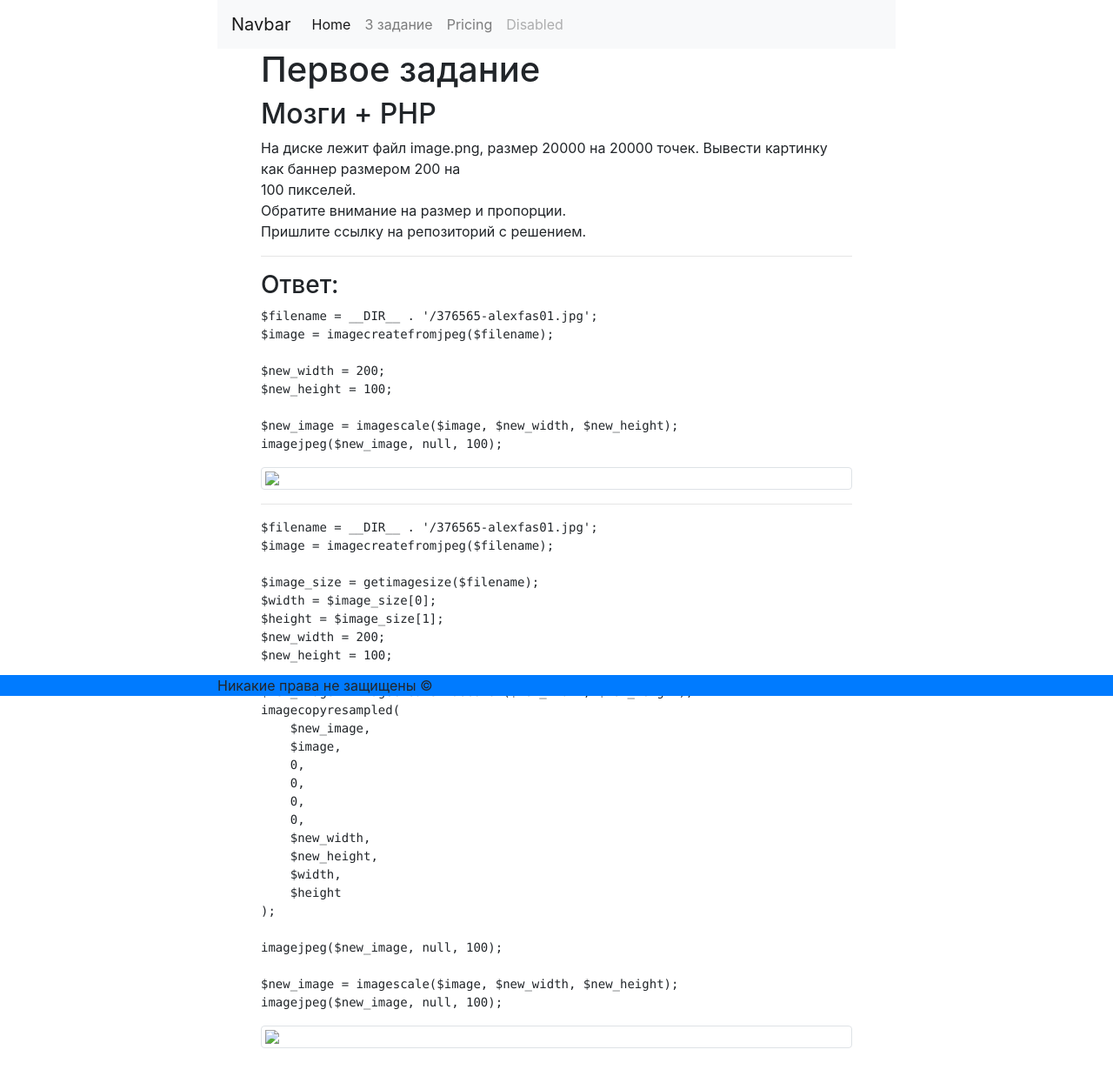
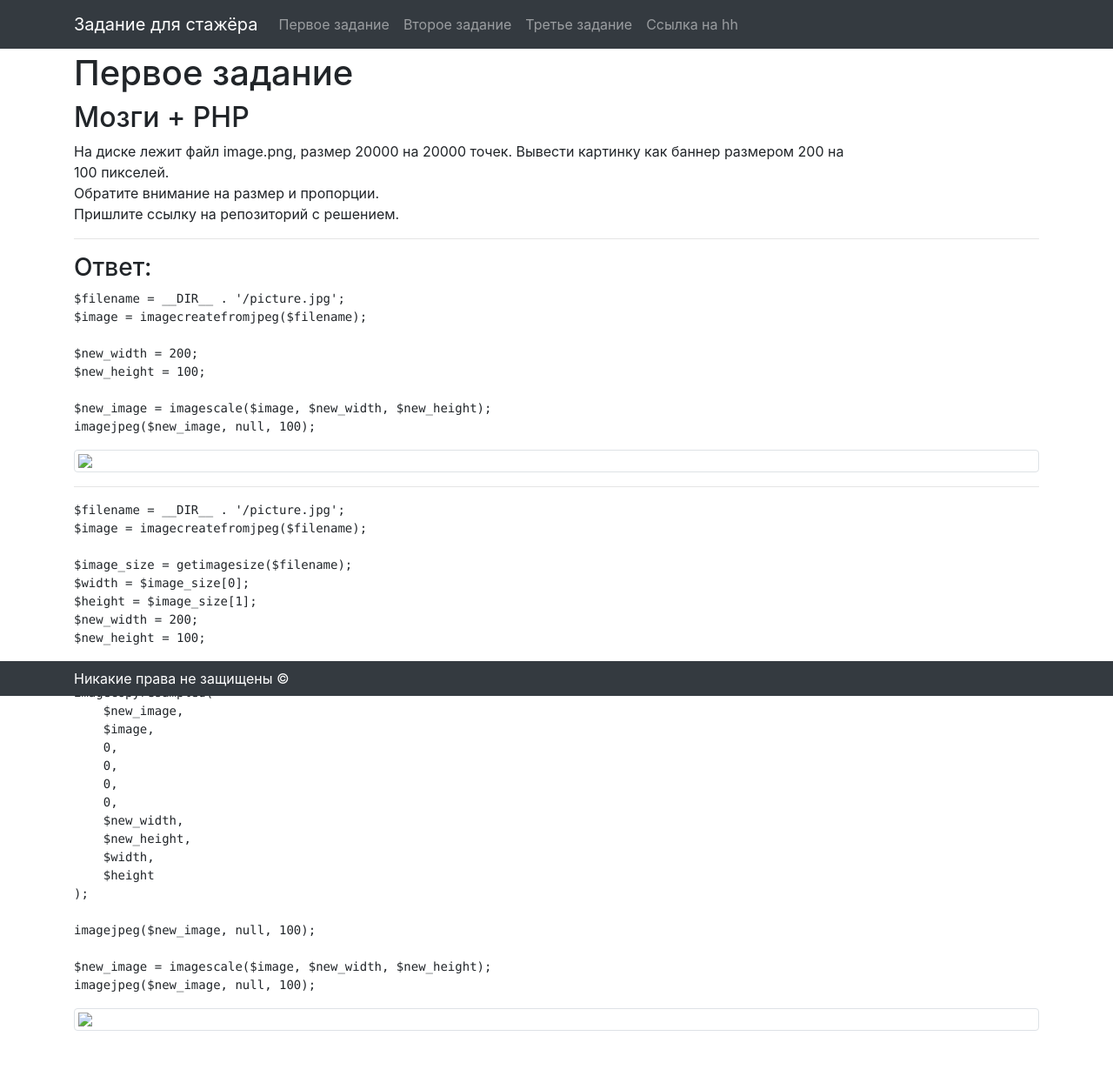
Before and after one commit to kB1tosar/intervolga_task, a PHP site: page /first_task_page.php in a window 1280 px wide. Shown: the whole page at 87% size. Before the commit the page ends 1205 px from the top, so only its background shows below. Run offline with PHP 8.4, Linux system fonts and the light colour scheme.

Commit message:
Code refactoring

```diff
--- a/first_task_page.php
+++ b/first_task_page.php
@@ -1,13 +1,6 @@
-<!DOCTYPE html>
-<html lang="en">
-<head>
-    <meta charset="UTF-8">
-    <? include('front.php'); ?>
-    <title>Первое задание</title>
-</head>
-<body>
+<title>Первое задание</title>
 <? include('header.php'); ?>
-<div class="indents_body">
+<div class="container indents">
     <h1>Первое задание</h1>
     <h2>Мозги + PHP</h2>
     <p>На диске лежит файл image.png, размер 20000 на 20000 точек. Вывести
@@ -17,7 +10,7 @@
         Пришлите ссылку на репозиторий с решением.<br></p>
     <hr>
     <h3>Ответ:</h3>
-    <pre>$filename = __DIR__ . '/376565-alexfas01.jpg';
+    <pre>$filename = __DIR__ . '/picture.jpg';
 $image = imagecreatefromjpeg($filename);
 
 $new_width = 200;
@@ -27,7 +20,7 @@
 imagejpeg($new_image, null, 100);</pre>
     <img src="tasks/first_task.php" class="img-thumbnail rounded mx-auto d-block">
     <hr>
-    <pre>$filename = __DIR__ . '/376565-alexfas01.jpg';
+    <pre>$filename = __DIR__ . '/picture.jpg';
 $image = imagecreatefromjpeg($filename);
 
 $image_size = getimagesize($filename);
@@ -54,9 +47,6 @@
 
 $new_image = imagescale($image, $new_width, $new_height);
 imagejpeg($new_image, null, 100);</pre>
-    <img src="tasks/first_task_second.php"
-         class="img-thumbnail rounded mx-auto d-block">
+    <img src="tasks/first_task_second.php" class="img-thumbnail rounded mx-auto d-block">
 </div>
 <? include('footer.php'); ?>
-</body>
-</html>
--- a/footer.php
+++ b/footer.php
@@ -1,7 +1,9 @@
-<div id="footer_id" class="footer">
-    <footer class="footer bg-primary fixed-bottom indents_all">
-        <div class="center">
-            <span>Никакие права не защищены ©</span>
+<div id="footer_id">
+    <footer class="navbar navbar-expand-lg navbar-dark bg-dark fixed-bottom">
+        <div class="container">
+            <span class="text-white">Никакие права не защищены ©</span>
         </div>
     </footer>
 </div>
+</body>
+</html>
--- a/header.php
+++ b/header.php
@@ -1,24 +1,33 @@
-<div id="header_id" class="indents_all">
-    <nav class="navbar navbar-expand-lg navbar-light bg-light">
-        <a class="navbar-brand" href="index.php">Navbar</a>
+<!DOCTYPE html>
+<html lang="en">
+<head>
+    <meta charset="UTF-8">
+    <? include('front.php'); ?>
+</head>
+<body>
+<div id="header_id">
+    <header class="navbar navbar-expand-lg navbar-dark bg-dark fixed-top">
+        <div class="container">
+            <a class="navbar-brand" href="index.php">Задание для стажёра</a>
             <button class="navbar-toggler" type="button" data-toggle="collapse" data-target="#navbarNav" aria-controls="navbarNav" aria-expanded="false" aria-label="Toggle navigation">
                 <span class="navbar-toggler-icon"></span>
             </button>
             <div class="collapse navbar-collapse" id="navbarNav">
                 <ul class="navbar-nav">
-                <li class="nav-item active">
-                    <a class="nav-link" href="index.php">Home <span class="sr-only">(current)</span></a>
+                    <li class="nav-item">
+                        <a class="nav-link" href="first_task_page.php">Первое задание <span class="sr-only">(current)</span></a>
                     </li>
                     <li class="nav-item">
-                    <a class="nav-link" href="third_task_page.php">3 задание</a>
+                        <a class="nav-link" href="second_task_page.php">Второе задание <span class="sr-only">(current)</span></a>
                     </li>
                     <li class="nav-item">
-                    <a class="nav-link" href="#">Pricing</a>
+                        <a class="nav-link" href="third_task_page.php">Третье задание</a>
                     </li>
                     <li class="nav-item">
-                    <a class="nav-link disabled" href="#">Disabled</a>
+                        <a class="nav-link" href="https://volgograd.hh.ru/resume/f00166caff044bc7be0039ed1f414668363034">Ссылка на hh</a>
                     </li>
                 </ul>
             </div>
-    </nav>
         </div>
+    </header>
+</div>
--- a/includes/css/site_style.css
+++ b/includes/css/site_style.css
@@ -1,9 +1,4 @@
-.indents_all{
-    padding-left: 250px;
-    padding-right: 250px;
+.indents {
+    margin-top: 60px;
+    margin-bottom: 60px;
 }
-
-.indents_body{
-    padding-right: 300px;
-    padding-left: 300px;
-}
```
Also changed, not shown: 1.html (deleted, +0 -10 lines), index.php (+5 -12 lines), second_task_page.php (+2 -11 lines), third_task_page.php (+2 -11 lines), tasks/picture.jpg (added). Lines whose indentation alone changed are shown as unchanged.
